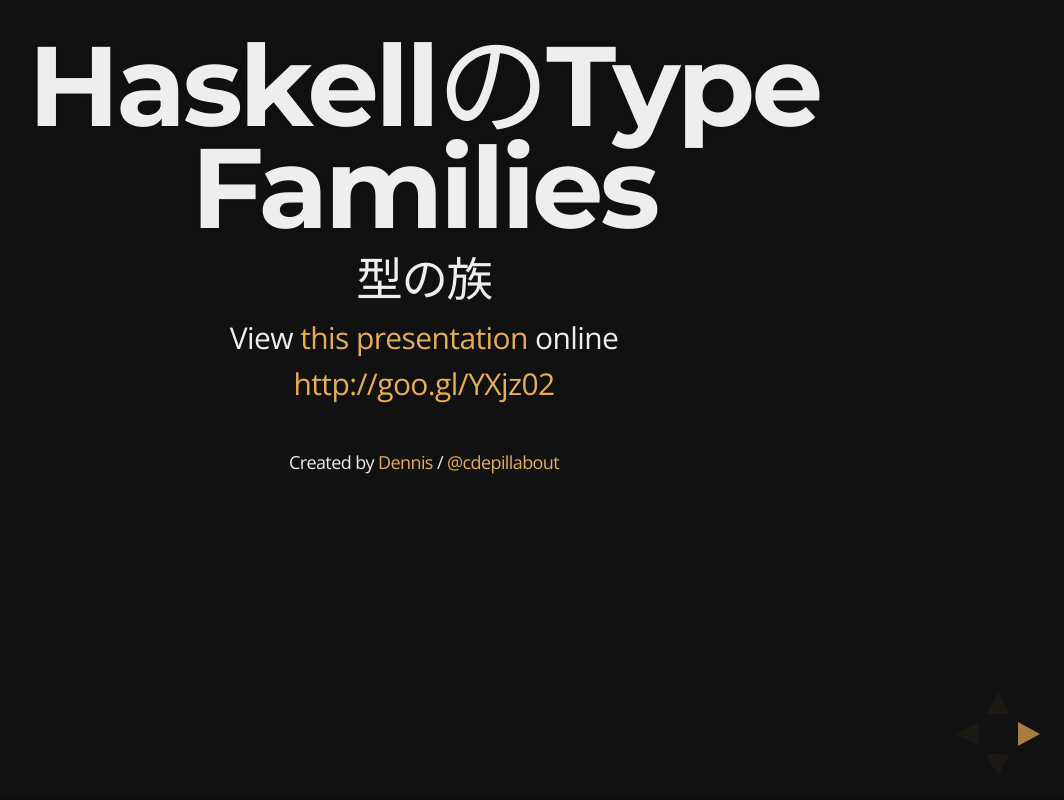
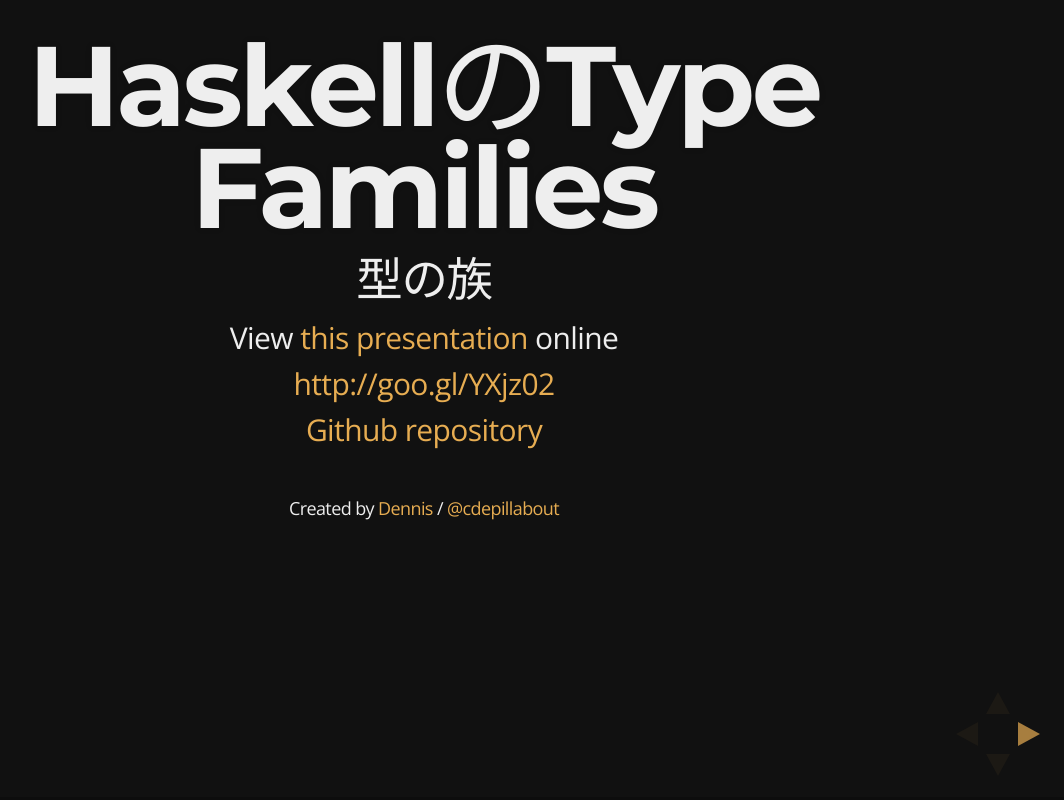
Before and after one commit to cdepillabout/haskell-type-families-presentation, a website: page index.html in a window 1280 px wide. Shown: the whole page, without its empty margins (216-1280 px from the left). Drawn offline with nearby package versions, Linux system fonts and the light colour scheme.

Commit message:
Added a note back to the github repo.

```diff
--- a/index.html
+++ b/index.html
@@ -52,6 +52,7 @@
 					<h3>型の族</h3>
 					<p>View <a href="http://cdepillabout.github.io/haskell-type-families-presentation/index.html">this presentation</a> online</p>
 					<p><a href="http://goo.gl/YXjz02">http://goo.gl/YXjz02</a></p>
+					<p><a href="https://github.com/cdepillabout/haskell-type-families-presentation">Github repository</a></p>
 					<p style="margin-top: 50px">
 						<small>Created by <a href="https://github.com/cdepillabout">Dennis</a> / <a href="http://twitter.com/cdepillabout">@cdepillabout</a></small>
 					</p>
```
